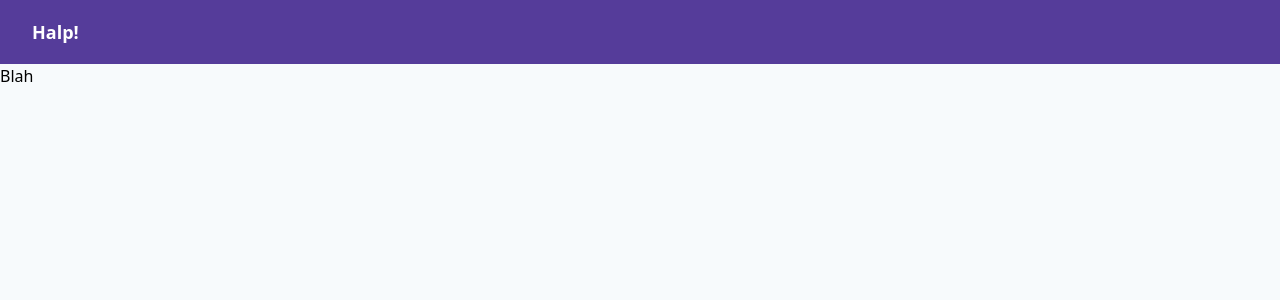
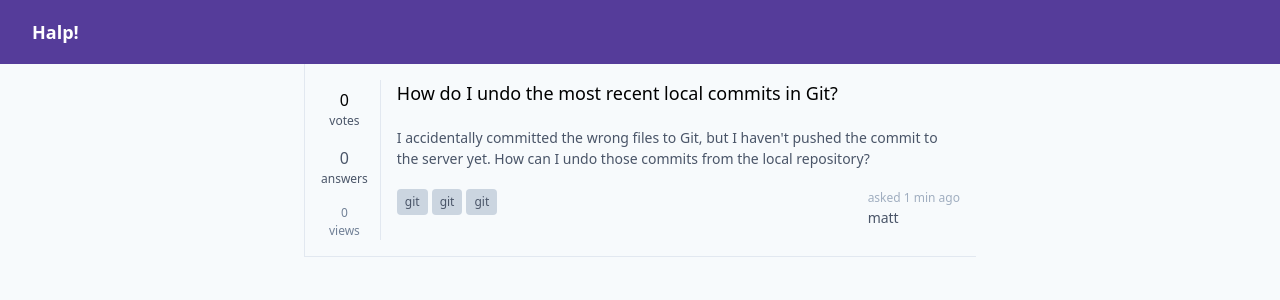
Before and after one commit to kubejm/halp, a React app in the folder packages/frontend/: page / in a window 1280 px wide. Shown: the top 300 px of the page. Built offline with nearby package versions, Linux system fonts and the light colour scheme.

Commit message:
feat(frontend): introduce quote summary basics

```diff
--- a/packages/frontend/src/components/index.tsx
+++ b/packages/frontend/src/components/index.tsx
@@ -1 +1,2 @@
 export { default as Layout } from './layout';
+export { default as QuestionList } from './question-list';
--- a/packages/frontend/src/components/layout/index.tsx
+++ b/packages/frontend/src/components/layout/index.tsx
@@ -22,7 +22,9 @@ export default function Layout({ children }: Props) {
   return (
     <div className="bg-gray-100 min-h-screen flex flex-col">
       <Header />
-      {children}
+      <div className="max-w-2xl w-full mx-auto">
+        {children}
+      </div>
     </div>
   );
 }
--- /dev/null
+++ b/packages/frontend/src/components/question-list/index.tsx
@@ -0,0 +1,43 @@
+import React from 'react';
+
+function QuestionSummary() {
+  return (
+    <div className="flex border-l border-b p-4 divide-x">
+      <div className="pr-3 text-center">
+        <div className="pt-2">
+          <div>0</div>
+          <div className="text-xs text-gray-700">votes</div>
+        </div>
+        <div className="pt-4 text-gray-700">
+          <div>0</div>
+          <div className="text-xs">answers</div>
+        </div>
+        <div className="pt-4 text-xs text-gray-600">
+          <div>0</div>
+          <div>views</div>
+        </div>
+      </div>
+      <div className="flex justify-between flex-wrap pl-4">
+        <div className="min-w-full text-lg pb-2">How do I undo the most recent local commits in Git?</div>
+        <div className="min-w-full text-sm text-gray-700 pb-2">I accidentally committed the wrong files to Git, but I haven't pushed the commit to the server yet. How can I undo those commits from the local repository?</div>
+        <div className="flex flex-row items-start text-xs">
+          <div className="text-gray-700 bg-gray-400 rounded text-center px-2 py-1 mr-1">git</div>
+          <div className="text-gray-700 bg-gray-400 rounded text-center px-2 py-1 mr-1">git</div>
+          <div className="text-gray-700 bg-gray-400 rounded text-center px-2 py-1 mr-1">git</div>
+        </div>
+        <div className="flex flex-col">
+          <div className="text-xs text-gray-500">asked 1 min ago</div>
+          <div className="text-gray-700 text-sm align-middle">matt</div>
+        </div>
+      </div>
+    </div>
+  );
+};
+
+export default function QuestionList() {
+  return (
+    <>
+      <QuestionSummary />
+    </>
+  );
+}
--- a/packages/frontend/src/screens/Home.tsx
+++ b/packages/frontend/src/screens/Home.tsx
@@ -1,9 +1,11 @@
 import React from 'react';
+
+import { QuestionList } from '../components';
 
 export default function Home() {
   return (
     <>
-      <h1>Blah</h1>
+      <QuestionList />
     </>
   );
 }
```
